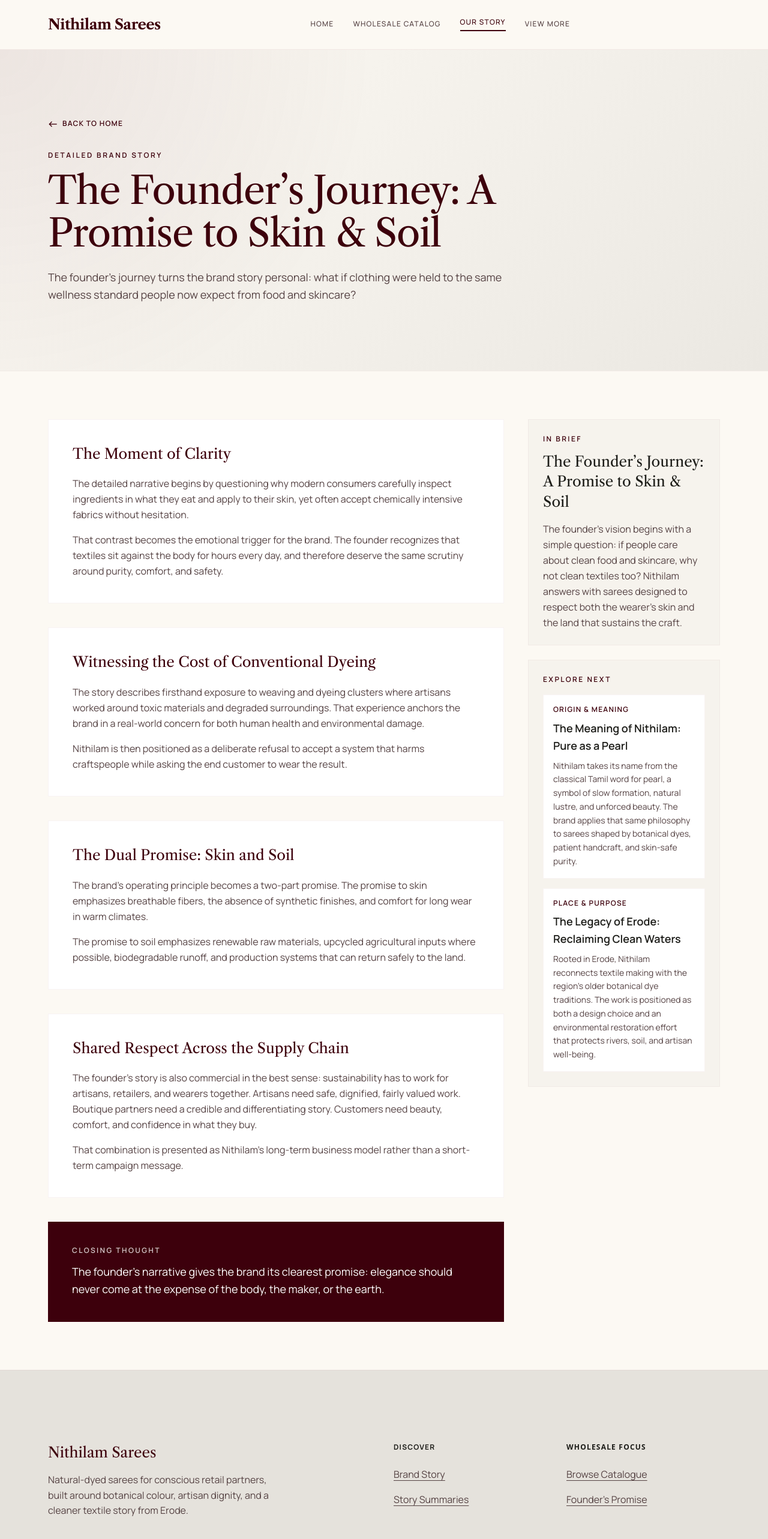
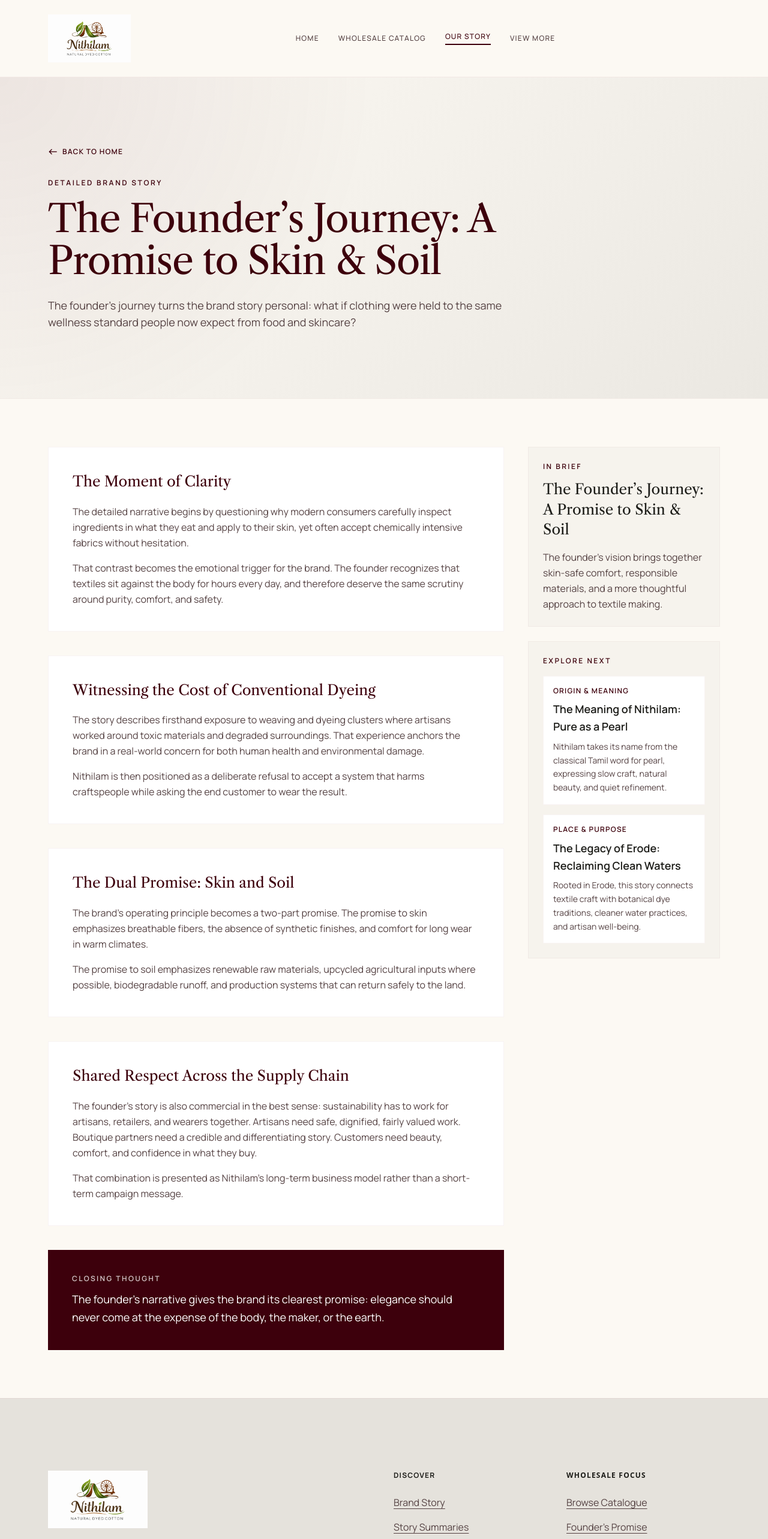
Before and after one commit to syamkumar-s-afk/nithilam-sarees, a React (Vite) app: page /stories/the-founders-journey in a window 1280 px wide. Shown: the top 2566 px of the page at 60% size. Built offline with nearby package versions, Linux system fonts and the light colour scheme; the HTML template or start-up script is replaced by a standard one.

Commit message:
feat: implement scroll-to-hide header, add logo and update brand content

```diff
--- a/index.html
+++ b/index.html
@@ -4,6 +4,7 @@
     <meta charset="utf-8">
     <meta name="viewport" content="width=device-width, initial-scale=1.0">
     <title>Nithilam Sarees - Premium B2B Traditional Saree Wholesaler</title>
+    <link rel="icon" type="image/png" href="/nithilam-logo.png">
 
     <!-- SEO Meta Tags -->
     <meta name="description" content="Nithilam Sarees is your trusted B2B wholesale partner for premium, authentic traditional silk sarees. We provide high-quality heritage silks directly from weavers to businesses.">
--- a/src/App.jsx
+++ b/src/App.jsx
@@ -17,7 +17,39 @@
 
 function MainAppShell() {
   const [mobileMenuOpen, setMobileMenuOpen] = useState(false);
+  const [showHeader, setShowHeader] = useState(true);
+  const lastScrollY = React.useRef(0);
   const location = useLocation();
+
+  React.useEffect(() => {
+    const handleScroll = () => {
+      const currentScrollY = window.scrollY;
+
+      // Always show at the top of the page
+      if (currentScrollY < 10) {
+        setShowHeader(true);
+        lastScrollY.current = currentScrollY;
+        return;
+      }
+
+      const diff = currentScrollY - lastScrollY.current;
+
+      // Scroll threshold of 5px to prevent micro-jitters
+      if (Math.abs(diff) > 5) {
+        if (diff > 0) {
+          // Scrolling down - hide header
+          setShowHeader(false);
+        } else {
+          // Scrolling up - show header
+          showHeader || setShowHeader(true);
+        }
+        lastScrollY.current = currentScrollY;
+      }
+    };
+
+    window.addEventListener('scroll', handleScroll, { passive: true });
+    return () => window.removeEventListener('scroll', handleScroll);
+  }, [showHeader]);
 
   const handleMobileMenuToggle = () => {
     setMobileMenuOpen(prev => !prev);
@@ -27,19 +59,26 @@
     return location.pathname === path;
   };
 
+  const shouldShowHeader = showHeader || mobileMenuOpen;
+
   return (
     <div className="min-h-screen flex flex-col font-body-md text-on-surface bg-background">
       <ScrollToTop />
 
       {/* Header */}
-      <header className="bg-surface border-b border-outline-variant/30 sticky top-0 z-50 transition-all duration-300 w-full">
+      <header className={`bg-surface border-b border-outline-variant/30 sticky top-0 z-50 transition-transform duration-300 w-full ${shouldShowHeader ? 'translate-y-0' : '-translate-y-full'}`}>
         <div className="flex justify-between items-center w-full px-margin-mobile md:px-margin-desktop py-6 max-w-container-max mx-auto">
           {/* Logo */}
           <Link
             to="/"
-            className="text-headline-md font-headline-md font-black text-primary tracking-tight"
+            className="flex items-center"
+            aria-label="Nithilam Sarees Home"
           >
-            Nithilam Sarees
+            <img
+              src="/nithilam-logo.png"
+              alt="Nithilam Natural Dyed Cotton"
+              className="h-16 md:h-20 w-auto object-contain"
+            />
           </Link>
 
           {/* Desktop Navigation */}
@@ -170,7 +209,11 @@
       <footer className="bg-surface-container-highest border-t border-outline-variant/30 mt-auto">
         <div className="grid grid-cols-1 md:grid-cols-4 gap-gutter px-margin-mobile md:px-margin-desktop py-section-gap max-w-container-max mx-auto">
           <div className="md:col-span-2">
-            <div className="text-headline-md font-headline-md text-primary mb-4">Nithilam Sarees</div>
+            <img
+              src="/nithilam-logo.png"
+              alt="Nithilam Natural Dyed Cotton"
+              className="h-24 w-auto object-contain mb-4"
+            />
             <p className="text-body-md font-body-md text-on-surface-variant max-w-sm">
               Natural-dyed sarees for conscious retail partners, built around botanical colour, artisan dignity, and a cleaner textile story from Erode.
             </p>
--- a/src/data/brandContent.js
+++ b/src/data/brandContent.js
@@ -4,7 +4,7 @@
     eyebrow: 'Origin & Meaning',
     title: 'The Meaning of Nithilam: Pure as a Pearl',
     summary:
-      'Nithilam takes its name from the classical Tamil word for pearl, a symbol of slow formation, natural lustre, and unforced beauty. The brand applies that same philosophy to sarees shaped by botanical dyes, patient handcraft, and skin-safe purity.',
+      'Nithilam takes its name from the classical Tamil word for pearl, expressing slow craft, natural beauty, and quiet refinement.',
     highlights: [
       '100% plant-based color philosophy',
       'Living tones instead of flat synthetic pigment',
@@ -16,7 +16,7 @@
     eyebrow: 'Place & Purpose',
     title: 'The Legacy of Erode: Reclaiming Clean Waters',
     summary:
-      'Rooted in Erode, Nithilam reconnects textile making with the region’s older botanical dye traditions. The work is positioned as both a design choice and an environmental restoration effort that protects rivers, soil, and artisan well-being.',
+      'Rooted in Erode, this story connects textile craft with botanical dye traditions, cleaner water practices, and artisan well-being.',
     highlights: [
       'Zero synthetic dye compounds',
       'Biodegradable wash-water approach',
@@ -28,7 +28,7 @@
     eyebrow: 'Founder’s Vision',
     title: 'The Founder’s Journey: A Promise to Skin & Soil',
     summary:
-      'The founder’s vision begins with a simple question: if people care about clean food and skincare, why not clean textiles too? Nithilam answers with sarees designed to respect both the wearer’s skin and the land that sustains the craft.',
+      'The founder’s vision brings together skin-safe comfort, responsible materials, and a more thoughtful approach to textile making.',
     highlights: [
       'Comfort-first natural fibers and finishes',
       'Shared value for artisans, boutiques, and wearers',
@@ -223,5 +223,5 @@
   primary: 'Natural Dyed Luxury for Conscious Living.',
   campaign: 'Natural Dyed Luxury for Majestic Queens.',
   retailPromise:
-    'For retail partners, Nithilam offers a trust-building story rooted in clean rivers, safer artisan work, and naturally dyed sarees that feel credible both emotionally and commercially.',
+    'Nithilam gives retail partners a credible story built on natural dyeing, responsible craft, and everyday luxury.',
 };
--- a/src/pages/Home.jsx
+++ b/src/pages/Home.jsx
@@ -24,10 +24,9 @@
           <h1 className="text-display-lg-mobile md:text-display-lg font-display-lg text-white max-w-5xl leading-tight mb-6">
             A complete Nithilam story rooted in botanical colour, artisan dignity, and clean-water craft.
           </h1>
-          <p className="text-body-lg font-body-lg text-white/82 max-w-3xl leading-relaxed mb-10">
-            Built from the NithilamNatural PDFs, this site now brings together the brand story,
-            mission, partner promise, tone of voice, and the extended narratives behind the
-            brand’s work in Erode.
+          <p className="text-body-lg font-body-lg text-white/90 max-w-3xl leading-relaxed mb-10">
+            Discover a brand shaped by botanical colour, artisan dignity, and a more thoughtful
+            way of making textiles in Erode.
           </p>
           <div className="flex flex-col sm:flex-row gap-4">
             <Link
@@ -96,14 +95,14 @@
         <div className="max-w-container-max mx-auto">
           <div className="max-w-3xl mb-12">
             <span className="text-label-sm font-label-sm uppercase tracking-[0.24em] text-primary block mb-3">
-              Extended Stories
+              Brand Story
             </span>
             <h2 className="text-headline-lg font-headline-lg text-primary mb-4">
-              The homepage gives the shorter version. Each full narrative lives on its own page.
+              A short introduction here, with the full narrative available only when needed.
             </h2>
             <p className="text-body-lg text-on-surface-variant leading-relaxed">
-              The three detailed PDF narratives are summarized here and linked out through
-              dedicated “View more” pages so the site stays readable without hiding the full story.
+              These three pages give structure to the Nithilam brand story without turning the
+              homepage into a long document.
             </p>
           </div>
 
@@ -122,16 +121,11 @@
                 <p className="text-body-md text-on-surface-variant leading-relaxed mb-6">
                   {story.summary}
                 </p>
-                <div className="mb-8 border-t border-outline-variant/20 pt-5">
-                  <p className="text-sm italic text-on-surface-variant/80 leading-relaxed">
-                    {story.highlights.join(' · ')}
-                  </p>
-                </div>
                 <Link
                   to={`/stories/${story.slug}`}
                   className="mt-auto inline-flex items-center gap-2 text-label-sm font-label-sm uppercase tracking-widest text-primary border-b border-primary pb-1 self-start hover:text-surface-tint hover:border-surface-tint transition-colors"
                 >
-                  View More
+                  Read Story
                   <span className="material-symbols-outlined text-base">north_east</span>
                 </Link>
               </article>
@@ -144,10 +138,10 @@
         <div className="grid grid-cols-1 lg:grid-cols-[0.95fr_1.05fr] gap-8">
           <div className="bg-surface-container-lowest border border-outline-variant/20 p-8 md:p-10">
             <span className="text-label-sm font-label-sm uppercase tracking-[0.24em] text-primary block mb-4">
-              Vision & Mission
+              Direction
             </span>
             <h2 className="text-headline-lg font-headline-lg text-primary mb-6">
-              A brand built to make natural dyeing credible, scalable, and beautiful.
+              A brand built around natural dyeing, modern retail relevance, and lasting trust.
             </h2>
             <div className="space-y-6">
               <div>
@@ -175,30 +169,37 @@
 
           <div className="bg-primary text-on-primary p-8 md:p-10">
             <span className="text-label-sm font-label-sm uppercase tracking-[0.24em] text-white/80 block mb-4">
-              Taglines & Pitch
+              Why Nithilam
             </span>
             <h2 className="text-headline-lg font-headline-lg text-white mb-6">
-              A clearer public-facing voice for the brand.
+              Natural dyeing, thoughtful craft, and a story your customers can feel.
             </h2>
             <div className="space-y-5">
               <div>
                 <span className="text-label-sm uppercase tracking-[0.2em] text-white/70 block mb-2">
-                  Primary Message
+                  Skin-Safe Comfort
                 </span>
-                <p className="text-body-lg leading-relaxed">{taglineContent.primary}</p>
+                <p className="text-body-lg leading-relaxed">
+                  Sarees designed with breathable fabrics, botanical colour, and everyday ease in
+                  mind.
+                </p>
               </div>
               <div>
                 <span className="text-label-sm uppercase tracking-[0.2em] text-white/70 block mb-2">
-                  Campaign Message
+                  Responsible Craft
                 </span>
-                <p className="text-body-lg leading-relaxed">{taglineContent.campaign}</p>
+                <p className="text-body-lg leading-relaxed">
+                  A slower process that values artisan skill, safer workspaces, and cleaner dyeing
+                  practices.
+                </p>
               </div>
               <div>
                 <span className="text-label-sm uppercase tracking-[0.2em] text-white/70 block mb-2">
-                  Retail Partner Promise
+                  Retail Relevance
                 </span>
                 <p className="text-body-md text-white/84 leading-relaxed">
-                  {taglineContent.retailPromise}
+                  For boutiques and wholesale partners, Nithilam offers a refined product story
+                  rooted in quality, trust, and modern conscious luxury.
                 </p>
               </div>
             </div>
@@ -216,8 +217,8 @@
               Four ideas hold the entire Nithilam promise together.
             </h2>
             <p className="text-body-lg text-on-surface-variant leading-relaxed">
-              These pillars come directly from the brand PDFs and define how the site should
-              explain craft, responsibility, and product value.
+              These pillars shape how Nithilam brings together craft, responsibility, and product
+              value.
             </p>
           </div>
 
@@ -243,10 +244,10 @@
         <div className="grid grid-cols-1 xl:grid-cols-[1.1fr_0.9fr] gap-8">
           <div className="bg-surface-container-lowest border border-outline-variant/20 p-8 md:p-10">
             <span className="text-label-sm font-label-sm uppercase tracking-[0.24em] text-primary block mb-4">
-              Value Proposition
+              Retail Value
             </span>
             <h2 className="text-headline-lg font-headline-lg text-primary mb-6">
-              A partner story shaped for boutiques and wholesale buyers.
+              A concise partner proposition for boutiques and wholesale buyers.
             </h2>
             <div className="space-y-5">
               <p className="text-body-md text-on-surface-variant leading-relaxed">
@@ -264,7 +265,7 @@
           <div className="space-y-6">
             <div className="bg-surface-container-low border border-outline-variant/20 p-7">
               <span className="text-label-sm font-label-sm uppercase tracking-[0.24em] text-primary block mb-4">
-                Target Audience
+                Audience
               </span>
               <p className="text-body-md text-on-surface-variant leading-relaxed mb-4">
                 {audienceContent.primary}
@@ -276,7 +277,7 @@
 
             <div className="bg-surface-container-low border border-outline-variant/20 p-7">
               <span className="text-label-sm font-label-sm uppercase tracking-[0.24em] text-primary block mb-4">
-                Brand Personality & Tone
+                Brand Voice
               </span>
               <div className="space-y-3 mb-5">
                 {voiceContent.personality.map((item) => (
@@ -302,8 +303,8 @@
             Explore the catalogue, then use the detailed stories to support the brand conversation.
           </h2>
           <p className="text-body-lg text-white/82 max-w-3xl mx-auto leading-relaxed mb-8">
-            The site now holds the concise homepage summary plus the complete long-form brand
-            narratives for deeper retail storytelling.
+            Explore the collection, understand the craft, and discover the values behind the
+            brand.
           </p>
           <div className="flex flex-col sm:flex-row gap-4 justify-center">
             <Link
```
Also changed, not shown: public/nithilam-logo.png (added), 1 other file (tests, documents, lock files or other folders).
